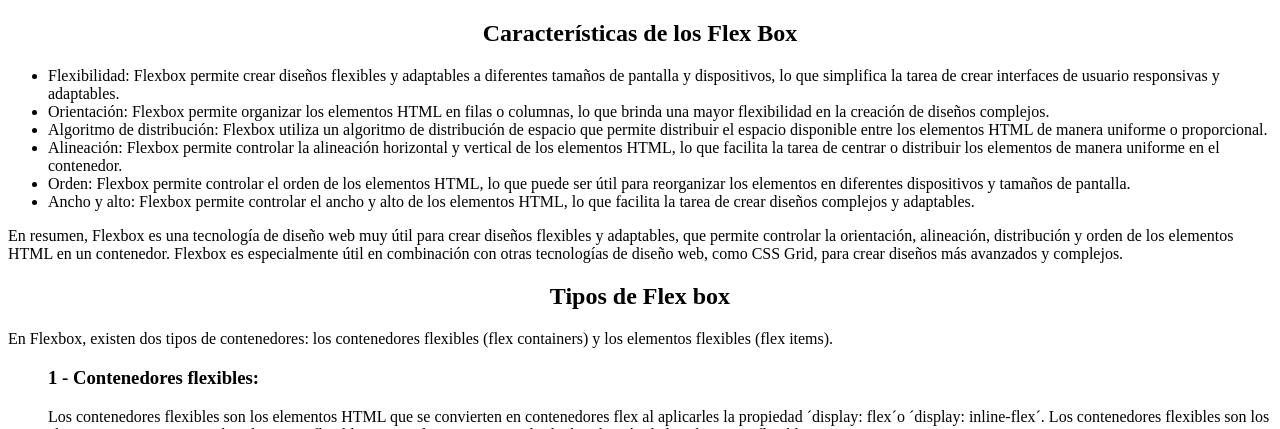
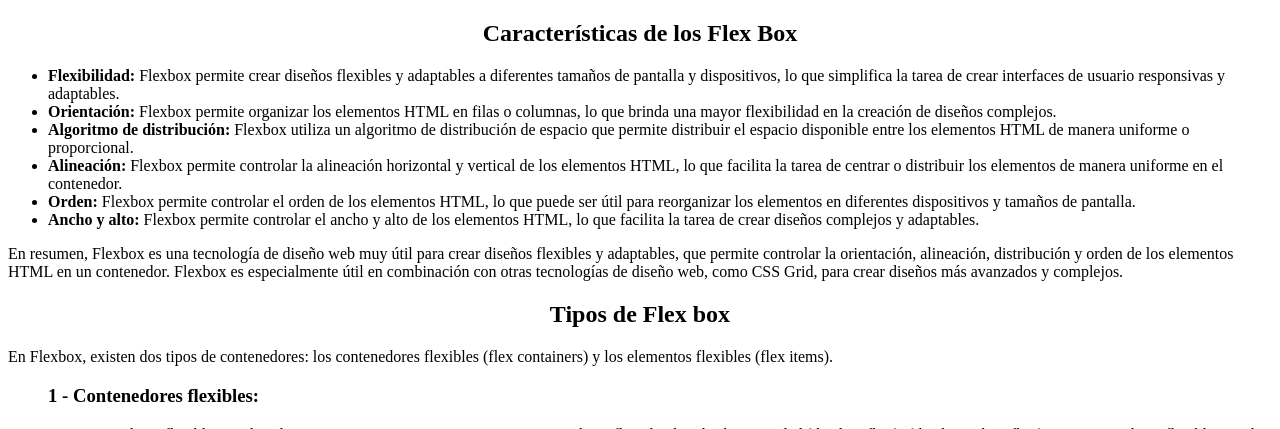
Before and after one commit to RafaelGuillen1999/DSW-RafaelGuillen-1601, a plain HTML site: page Fase_2/design.html in a window 1280 px wide. Shown: the part 795-1224 px from the top of the page. Drawn offline with Linux system fonts and the light colour scheme.

Commit message:
Update design.html

```diff
--- a/Fase_2/design.html
+++ b/Fase_2/design.html
@@ -46,12 +46,12 @@
         <center><h1>Características de los Flex Box</h1></center>
         <p>
             <ul>
-                <li>Flexibilidad: Flexbox permite crear diseños flexibles y adaptables a diferentes tamaños de pantalla y dispositivos, lo que simplifica la tarea de crear interfaces de usuario responsivas y adaptables.</li>
-                <li>Orientación: Flexbox permite organizar los elementos HTML en filas o columnas, lo que brinda una mayor flexibilidad en la creación de diseños complejos.</li>
-                <li>Algoritmo de distribución: Flexbox utiliza un algoritmo de distribución de espacio que permite distribuir el espacio disponible entre los elementos HTML de manera uniforme o proporcional.</li>
-                <li>Alineación: Flexbox permite controlar la alineación horizontal y vertical de los elementos HTML, lo que facilita la tarea de centrar o distribuir los elementos de manera uniforme en el contenedor.</li>
-                <li>Orden: Flexbox permite controlar el orden de los elementos HTML, lo que puede ser útil para reorganizar los elementos en diferentes dispositivos y tamaños de pantalla.</li>
-                <li>Ancho y alto: Flexbox permite controlar el ancho y alto de los elementos HTML, lo que facilita la tarea de crear diseños complejos y adaptables.</li>
+                <li><Strong>Flexibilidad:</Strong> Flexbox permite crear diseños flexibles y adaptables a diferentes tamaños de pantalla y dispositivos, lo que simplifica la tarea de crear interfaces de usuario responsivas y adaptables.</li>
+                <li><Strong>Orientación:</Strong> Flexbox permite organizar los elementos HTML en filas o columnas, lo que brinda una mayor flexibilidad en la creación de diseños complejos.</li>
+                <li><Strong>Algoritmo de distribución:</Strong> Flexbox utiliza un algoritmo de distribución de espacio que permite distribuir el espacio disponible entre los elementos HTML de manera uniforme o proporcional.</li>
+                <li><Strong>Alineación:</Strong> Flexbox permite controlar la alineación horizontal y vertical de los elementos HTML, lo que facilita la tarea de centrar o distribuir los elementos de manera uniforme en el contenedor.</li>
+                <li><Strong>Orden:</Strong> Flexbox permite controlar el orden de los elementos HTML, lo que puede ser útil para reorganizar los elementos en diferentes dispositivos y tamaños de pantalla.</li>
+                <li><Strong>Ancho y alto:</Strong> Flexbox permite controlar el ancho y alto de los elementos HTML, lo que facilita la tarea de crear diseños complejos y adaptables.</li>
             </ul>
             <p>
                 En resumen, Flexbox es una tecnología de diseño web muy útil para crear diseños flexibles y adaptables, que permite controlar la orientación, alineación, distribución y orden de los elementos HTML en un contenedor. Flexbox es especialmente útil en combinación con otras tecnologías de diseño web, como CSS Grid, para crear diseños más avanzados y complejos.
```
